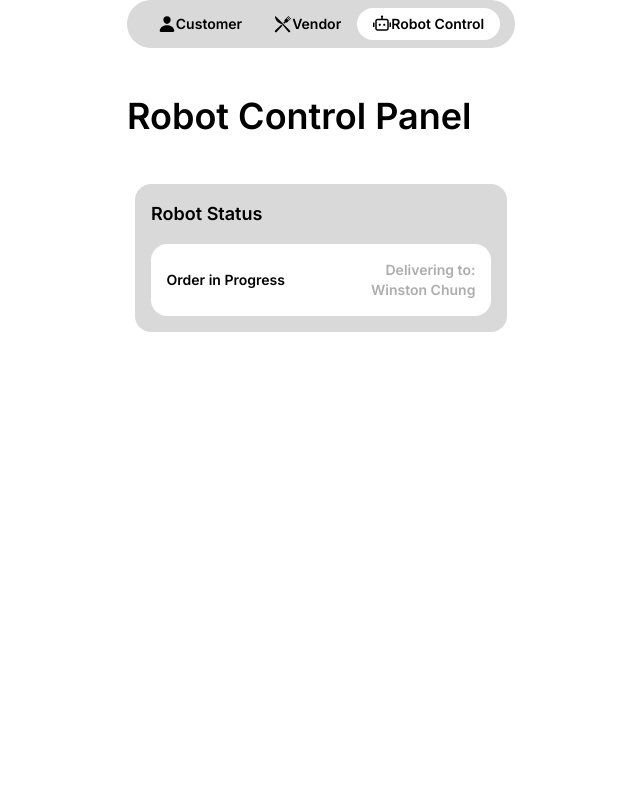
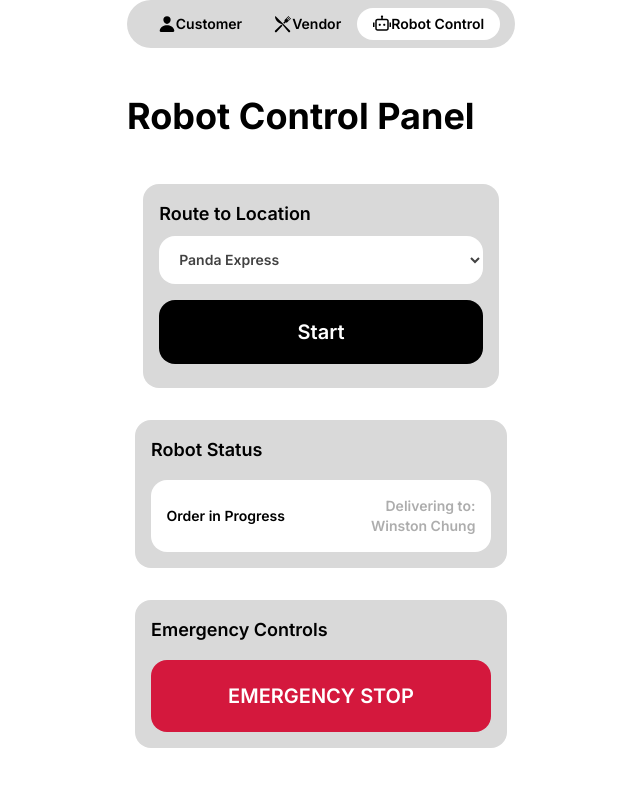
Before and after one commit to TeamScottBot/ScottBot, a Next.js app in the folder frontend/: page /robot in a window 1280 px wide. Shown: the top 786 px of the page, without its empty margins (319-959 px from the left). Built offline with nearby package versions, Linux system fonts and the light colour scheme.

Commit message:
feat:Robot-Control-Page

```diff
--- a/frontend/src/app/robot/page.tsx
+++ b/frontend/src/app/robot/page.tsx
@@ -1,11 +1,16 @@
 import Header from "@/components/robot/header";
+import RouteRobot from "@/components/robot/routeRobot";
 import RobotStatus from "@/components/robot/robotStatus";
+import RobotControls from "@/components/robot/robotControls";
+
 
 const Vendor = () => {
   return (
     <div className="bg-white text-black mx-auto">
         <Header />
+        <RouteRobot/>
         <RobotStatus />
+        <RobotControls />
     </div>
   )
 };
--- a/frontend/src/components/robot/header.tsx
+++ b/frontend/src/components/robot/header.tsx
@@ -1,9 +1,9 @@
-const CustomerDashboard = () => {
+const RobotHeader = () => {
   return (
-    <div className="flex flex-col my-12 text-black font-semibold text-4xl">
+    <div className="flex flex-col my-12 text-black font-bold text-4xl">
         Robot Control Panel
     </div>
   );
 };
 
-export default CustomerDashboard;
+export default RobotHeader;
--- /dev/null
+++ b/frontend/src/components/robot/robotControls.tsx
@@ -0,0 +1,20 @@
+const RobotControls = () => {
+  return (
+    <div className="flex flex-col my-8 text-black font-semibold">
+        <div className="flex flex-col items-center">
+            <div className="flex flex-col bg-scott-grey-200 w-23/24 rounded-2xl">
+            <div className="my-4 ml-4 text-left text-lg">
+                Emergency Controls
+            </div>
+            <button className="flex bg-scott-red-100 w-11/12 h-18 mb-4 items-center justify-center rounded-2xl text-white font-semibold text-xl hover:text-black mx-auto">
+                EMERGENCY STOP
+            </button>
+            </div>
+        </div>
+    </div>
+
+  );
+};
+
+
+export default RobotControls;
--- /dev/null
+++ b/frontend/src/components/robot/routeRobot.tsx
@@ -0,0 +1,31 @@
+const RouteRobot = () => {
+  return (
+    <div className="flex flex-col mt-8 text-black font-semibold">
+      <div className="flex flex-col items-center">
+        <div className="flex flex-col bg-scott-grey-200 w-11/12 rounded-2xl p-4">
+
+          <label className="text-lg mb-2" htmlFor="route">
+            Route to Location
+          </label>
+          <select
+            id="route"
+            className="w-full bg-white h-12 rounded-2xl px-4 mb-4 text-scott-grey-100 text-sm focus:outline-none focus:ring-2 focus:ring-black"
+          >
+            <option value="panda-express">Panda Express</option>
+            <option value="subway">Subway</option>
+            <option value="habit-burger">Habit Burger</option>
+            <option value="coffee-bean">Coffee Bean</option>
+            <option value="bytes">Bytes</option>
+            <option value="hibachi-san">Hibachi San</option>
+          </select>
+
+          <button className="flex bg-black w-full h-16 mb-2 items-center justify-center rounded-2xl text-white font-semibold text-xl hover:bg-scott-grey-300 hover:text-black">
+            Start
+          </button>
+        </div>
+      </div>
+    </div>
+  );
+};
+
+export default RouteRobot;
--- a/frontend/src/components/vendor/header.tsx
+++ b/frontend/src/components/vendor/header.tsx
@@ -1,9 +1,9 @@
-const CustomerDashboard = () => {
+const VendorHeader = () => {
   return (
-    <div className="flex flex-col my-12 text-black font-semibold text-4xl">
+    <div className="flex flex-col my-12 text-black font-bold text-4xl">
         Vendor Dashboard
     </div>
   );
 };
 
-export default CustomerDashboard;
+export default VendorHeader;
```
